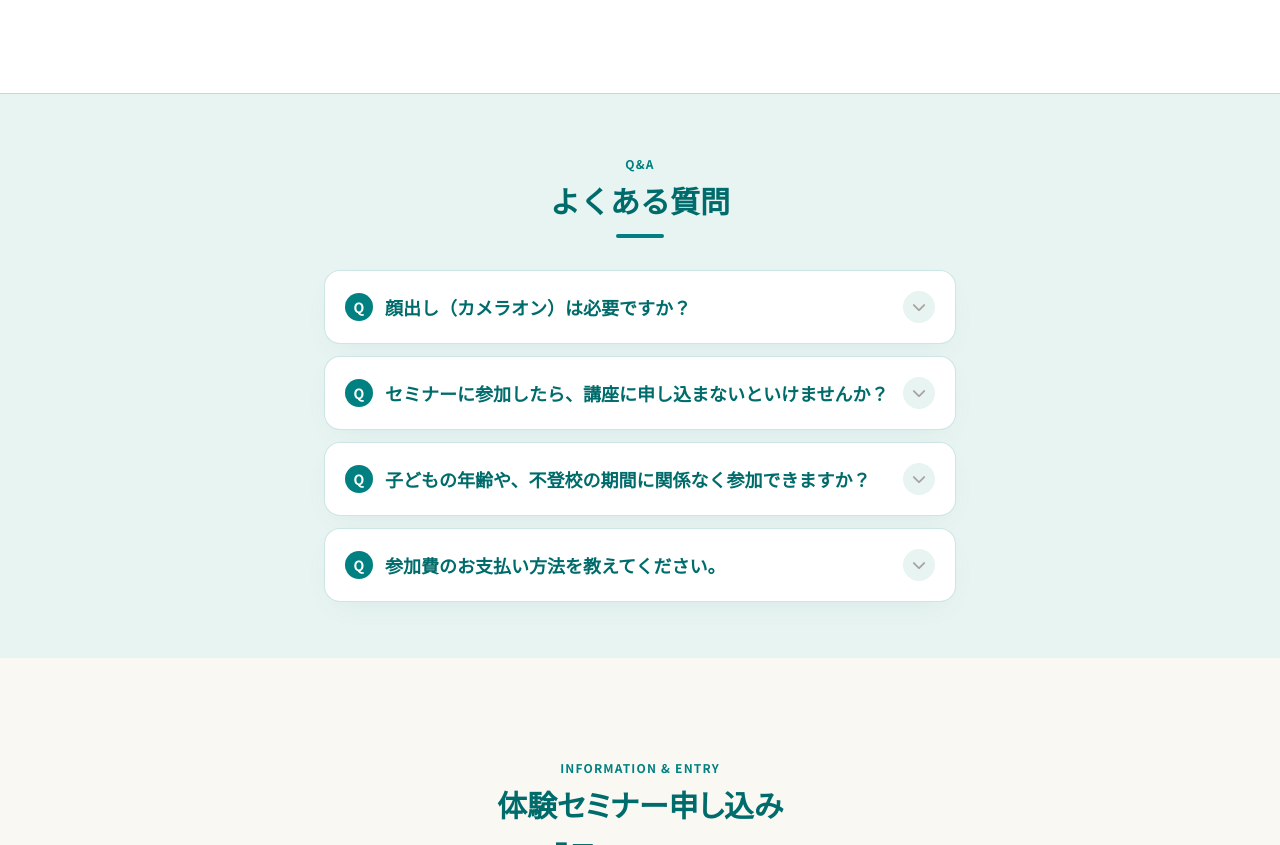
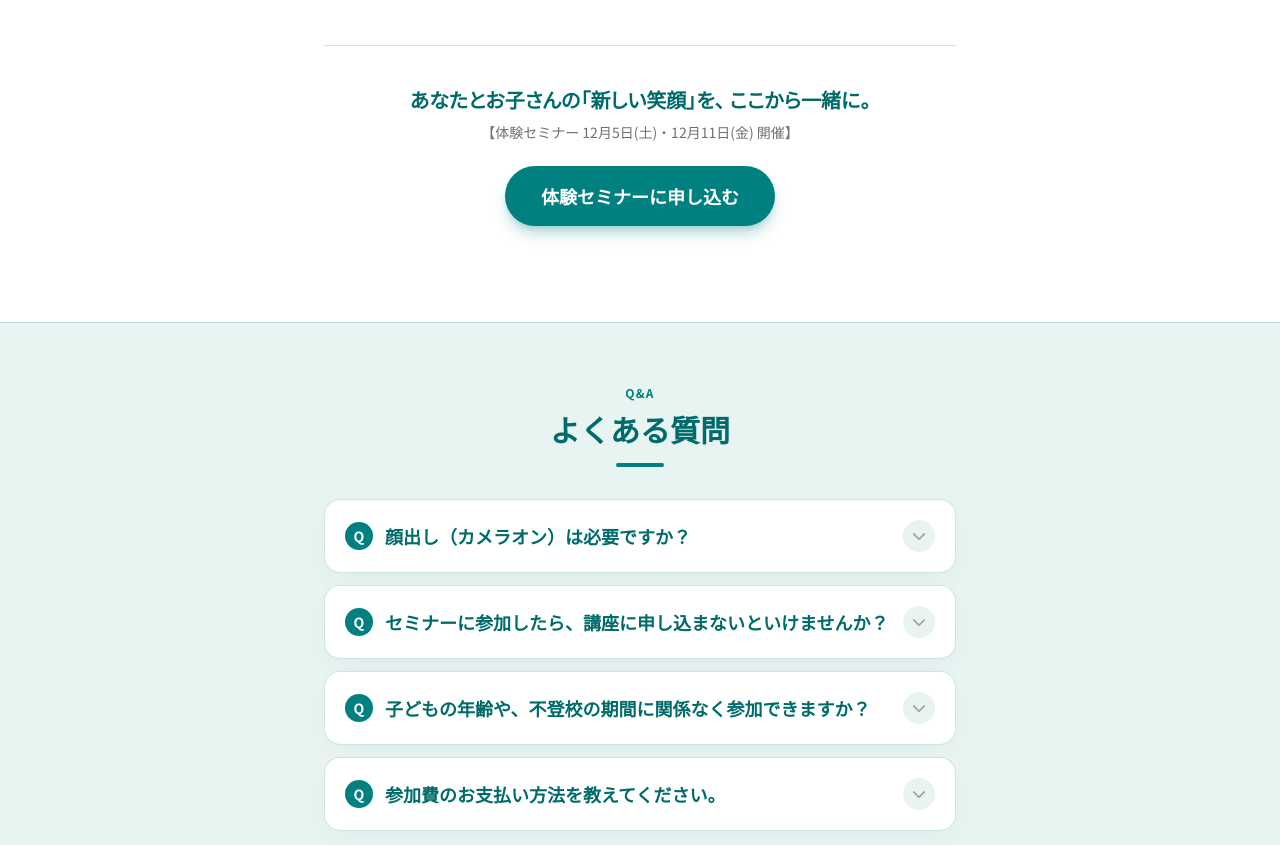
Before and after one commit to ladybirdm1206-spec/mother1th, a plain HTML site: page seminar3/index.html in a window 1280 px wide. Shown: the part 8197-9042 px from the top of the page. Drawn offline with nearby package versions, Linux system fonts and the light colour scheme.

Commit message:
seminar3: add apply button after testimonials
Co-Authored-By: Claude Opus 5.5 <noreply@anthropic.com>
Claude-Session: https://claude.ai/code/session_01MEe9dy1wyBhZqctxGmCrS6

```diff
--- a/seminar3/index.html
+++ b/seminar3/index.html
@@ -553,6 +553,28 @@
           </p>
         </div>
       </figure>
+      <!-- 受講生の声のあとの申し込みボタン -->
+      <div class="mt-12 pt-10 border-t border-[#008080]/20 text-center">
+        <p class="font-mincho font-bold text-[#006B6B] text-base min-[360px]:text-[17px] min-[390px]:text-lg sm:text-xl mb-2 leading-relaxed text-center">
+          <span class="inline-block whitespace-nowrap">あなたとお子さんの「新しい笑顔」を、</span><br class="sm:hidden" />
+          <span class="inline-block whitespace-nowrap">ここから一緒に。</span>
+        </p>
+        <p id="mid-cta-period" class="text-xs sm:text-sm text-[#333333]/70 mb-6">
+          【体験セミナー 12月5日(土)・12月11日(金) 開催】
+        </p>
+        <!-- 募集中表示 -->
+        <div id="mid-cta-active">
+          <a href="https://liff.line.me/2004723591-1eWYwNOj?unique_key=KXxzL9&amp;ts=1794036093" target="_blank" rel="noopener noreferrer" data-apply-link class="inline-flex items-center justify-center bg-[#008080] hover:bg-[#006B6B] text-white font-bold text-base sm:text-lg px-9 py-4 rounded-full shadow-lg shadow-[#008080]/30 hover:shadow-xl transform hover:-translate-y-0.5 transition duration-200 w-full sm:w-auto">
+            <span>体験セミナーに申し込む</span>
+          </a>
+        </div>
+        <!-- 終了時表示（12/4 23:59以降に自動表示） -->
+        <div id="mid-cta-closed" class="hidden">
+          <div class="inline-flex items-center justify-center bg-stone-100 border border-stone-300 text-stone-500 font-bold text-base sm:text-lg px-8 py-3.5 rounded-full cursor-not-allowed select-none shadow-sm">
+            <span>体験セミナーの募集は終了いたしました</span>
+          </div>
+        </div>
+      </div>
     </div>
   </section>
 
```
